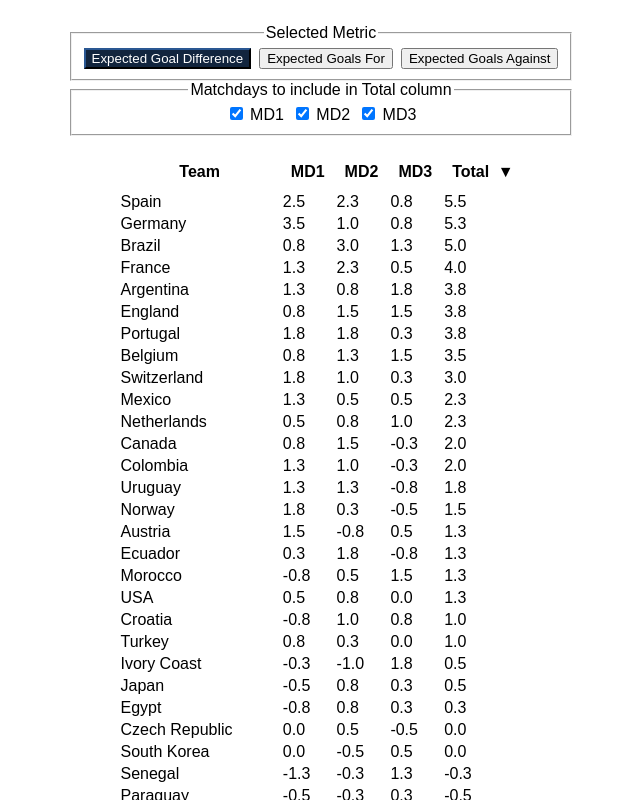
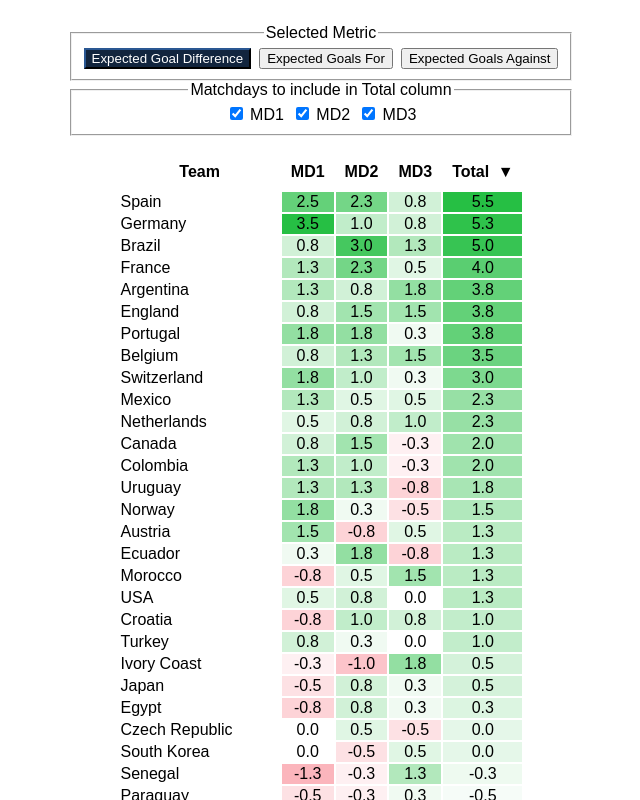
Before and after one commit to daveweij/wc2026-ticker, a website: page index.html in a window 1280 px wide. Shown: the top 800 px of the page, without its empty margins (319-959 px from the left). Drawn offline with Linux system fonts and the light colour scheme.

Commit message:
And coloring for the table cells

```diff
--- a/index.js
+++ b/index.js
@@ -142,6 +142,7 @@ function compareTeams(leftTeam, rightTeam) {
 }
 
 function buildTableMarkup(sortedTeams) {
+  const columnScales = buildColumnScales(sortedTeams, state.metric);
   const headerMarkup = MATCHDAY_COLUMNS.map((column, index) => {
     const day = index + 1;
     const isInactive = !state.selectedMatchdays.has(day);
@@ -156,15 +157,27 @@ function buildTableMarkup(sortedTeams) {
         const cellClass = state.selectedMatchdays.has(day)
           ? "number-cell"
           : "number-cell is-inactive-day";
+        const backgroundColor = getHeatmapColor(
+          value,
+          columnScales[column],
+          state.metric,
+        );
 
-        return `<td class="${cellClass}">${formatNumber(value)}</td>`;
+        return `<td class="${cellClass}" style="background-color: ${backgroundColor}">${formatNumber(value)}</td>`;
       }).join("");
+
+      const totalValue = getColumnValue(team, state.metric, "total");
+      const totalBackgroundColor = getHeatmapColor(
+        totalValue,
+        columnScales.total,
+        state.metric,
+      );
 
       return `
       <tr>
         <td class="team-cell">${escapeHtml(team.team)}</td>
         ${perDayMarkup}
-        <td class="number-cell">${formatNumber(getColumnValue(team, state.metric, "total"))}</td>
+        <td class="number-cell" style="background-color: ${totalBackgroundColor}">${formatNumber(totalValue)}</td>
       </tr>
     `;
     })
@@ -233,6 +246,56 @@ function getColumnValue(team, metric, column) {
 
   const dayIndex = Number(column.replace("md", "")) - 1;
   return values[dayIndex];
+}
+
+function buildColumnScales(teams, metric) {
+  const matchdayValues = teams.flatMap((team) =>
+    MATCHDAY_COLUMNS.map((column) => getColumnValue(team, metric, column)),
+  );
+  const totalValues = teams.map((team) =>
+    getColumnValue(team, metric, "total"),
+  );
+  const matchdayScale = {
+    min: Math.min(...matchdayValues),
+    max: Math.max(...matchdayValues),
+  };
+
+  return {
+    md1: matchdayScale,
+    md2: matchdayScale,
+    md3: matchdayScale,
+    total: {
+      min: Math.min(...totalValues),
+      max: Math.max(...totalValues),
+    },
+  };
+}
+
+function getHeatmapColor(value, scale, metric) {
+  if (!scale || scale.min === scale.max) {
+    return "rgb(255 255 255)";
+  }
+
+  let normalized = (value - scale.min) / (scale.max - scale.min);
+
+  if (metric === "against") {
+    normalized = 1 - normalized;
+  }
+
+  if (normalized <= 0.5) {
+    return mixColors([244, 48, 68], [255, 255, 255], normalized / 0.5);
+  }
+
+  return mixColors([255, 255, 255], [38, 191, 68], (normalized - 0.5) / 0.5);
+}
+
+function mixColors(startColor, endColor, weight) {
+  const channels = startColor.map((channel, index) => {
+    const blended = channel + (endColor[index] - channel) * weight;
+    return Math.round(blended);
+  });
+
+  return `rgb(${channels.join(" ")})`;
 }
 
 function toTeamRecord(row) {
--- a/styles.css
+++ b/styles.css
@@ -35,6 +35,10 @@ body {
   width: 100%;
 }
 
+.number-cell {
+  text-align: center;
+}
+
 .sort-button {
   appearance: none;
   border: 0;
```
